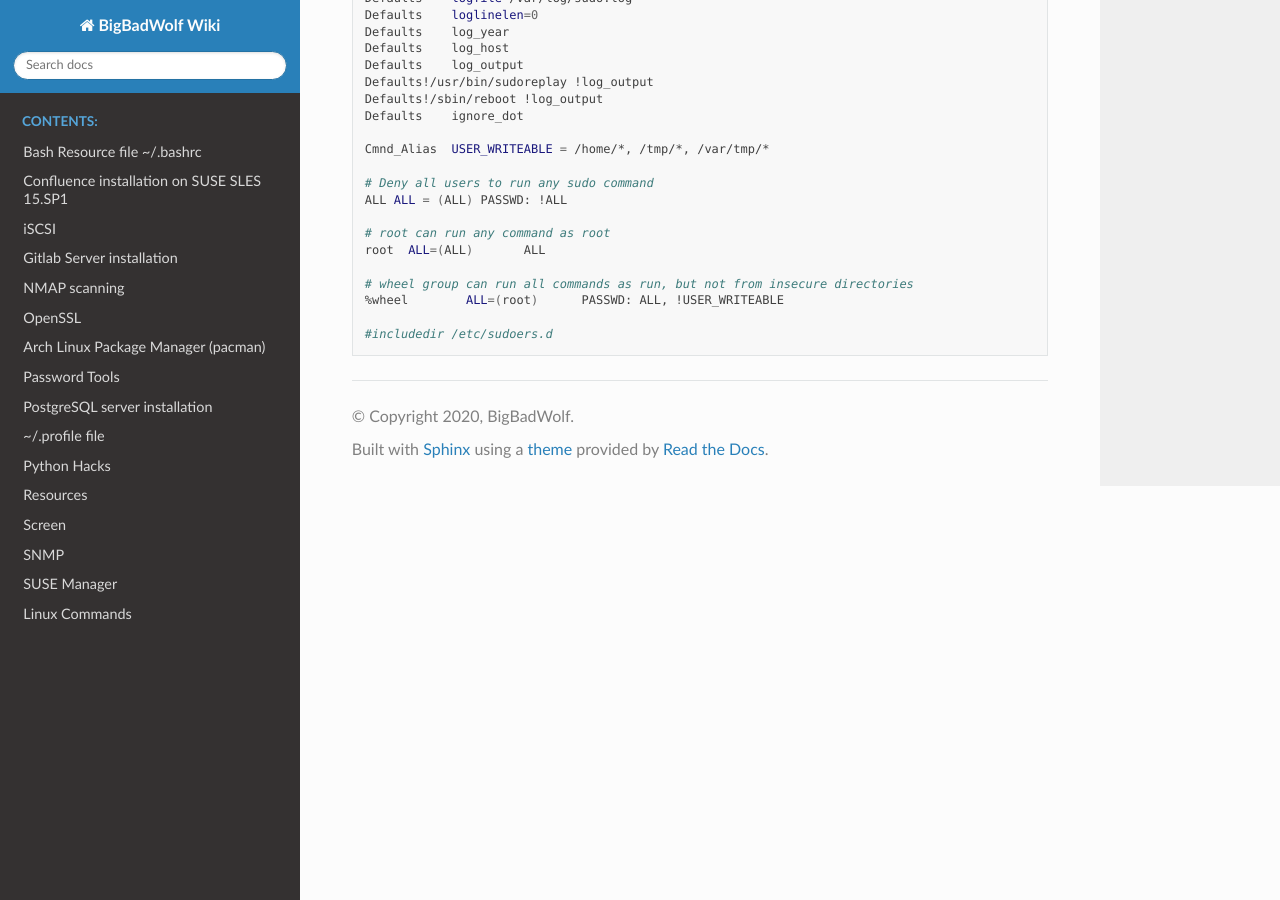
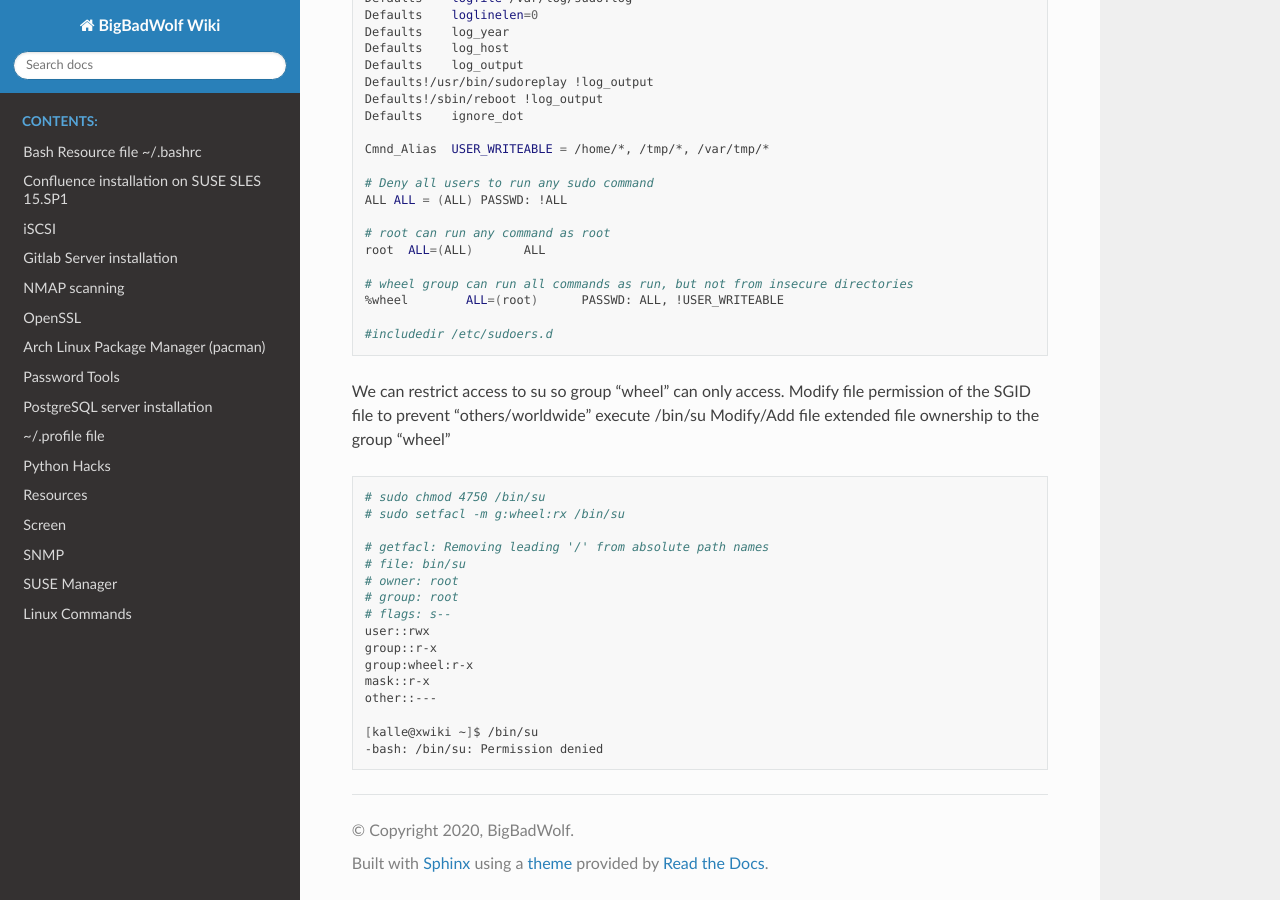
Before and after one commit to p3ll1n0r3/readthedocs, a Sphinx documentation site: the page built from docs/sudoers.rst, in a window 1280 px wide and 900 px high, scrolled down 1094 px. Built offline with Sphinx 7.4.7 and the Read the Docs theme 2.0.0, drawn with Linux system fonts in a browser that asks for light colours.

Commit message:
Update sudoers.rst

```diff
--- a/docs/sudoers.rst
+++ b/docs/sudoers.rst
@@ -75,3 +75,28 @@ MYPERSONAL
   %wheel	ALL=(root)  	PASSWD:	ALL, !USER_WRITEABLE
 
   #includedir /etc/sudoers.d
+
+
+We can restrict access to su so group "wheel" can only access.
+Modify file permission of the SGID file to prevent "others/worldwide" execute /bin/su
+Modify/Add file extended file ownership to the group "wheel"
+
+
+.. code-block:: shell
+
+  # sudo chmod 4750 /bin/su
+  # sudo setfacl -m g:wheel:rx /bin/su
+
+  # getfacl: Removing leading '/' from absolute path names
+  # file: bin/su
+  # owner: root
+  # group: root
+  # flags: s--
+  user::rwx
+  group::r-x
+  group:wheel:r-x
+  mask::r-x
+  other::---
+
+  [kalle@xwiki ~]$ /bin/su
+  -bash: /bin/su: Permission denied
```
